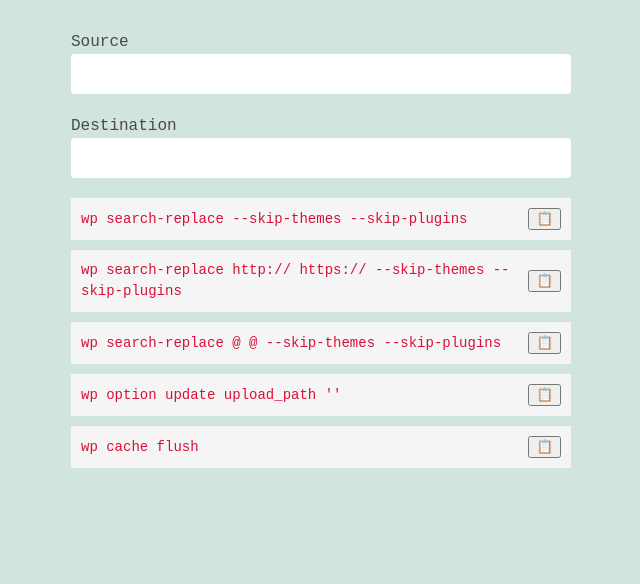
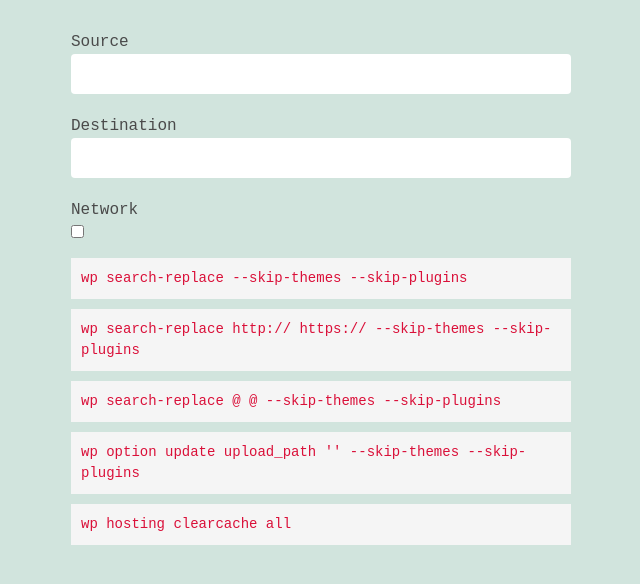
Before and after one commit to shariffff/cli-helper, a React (Create React App) app: page / in a window 1280 px wide. Shown: the top 584 px of the page, without its empty margins (319-959 px from the left). Built offline with nearby package versions, Linux system fonts and the light colour scheme.

Commit message:
MU support

```diff
--- a/src/App.js
+++ b/src/App.js
@@ -1,9 +1,12 @@
-import { useState } from 'react';
+import { useState, useEffect } from 'react';
 import './App.css';
+import Multisite from './Multisite';
+import Single from './Single';
 
 function App() {
-	const [source, setSouce] = useState('');
+	const [source, setSource] = useState('');
 	const [target, setTarget] = useState('');
+	const [network, setNetwork] = useState(false);
 	return (
 		<div className="App container">
 			<div className="field">
@@ -12,13 +15,13 @@ function App() {
 				</label>
 				<div className="control">
 					<input
-						autocomplete="false"
+						autoComplete="false"
 						className="input"
 						type="text"
 						name="source"
 						id="source"
 						value={source}
-						onChange={(e) => setSouce(e.target.value)}
+						onChange={(e) => setSource(e.target.value)}
 					/>
 				</div>
 			</div>
@@ -28,7 +31,7 @@ function App() {
 				</label>
 				<div className="control">
 					<input
-						autocomplete="false"
+						autoComplete="false"
 						className="input"
 						type="text"
 						name="destination"
@@ -38,45 +41,32 @@ function App() {
 					/>
 				</div>
 			</div>
-
-			<code className="card">
-				<span>
-					wp search-replace {source} {target} --skip-themes --skip-plugins
-				</span>
-				<button className="button" aria-label="Copy to clipboard">
-					📋
-				</button>
-			</code>
-			<code className="card">
-				<span>
-					wp search-replace http://{target} https://{target} --skip-themes
-					--skip-plugins
-				</span>
-
-				<button className="button" aria-label="Copy to clipboard">
-					📋
-				</button>
-			</code>
-			<code className="card">
-				<span>
-					wp search-replace @{target} @{source} --skip-themes --skip-plugins
-				</span>
-				<button className="button" aria-label="Copy to clipboard">
-					📋
-				</button>
-			</code>
-			<code className="card">
-				<span>wp option update upload_path ''</span>
-				<button className="button" aria-label="Copy to clipboard">
-					📋
-				</button>
-			</code>
-			<code className="card">
-				<span>wp cache flush</span>
-				<button className="button" aria-label="Copy to clipboard">
-					📋
-				</button>
-			</code>
+			<div className="field">
+				<label className="label" htmlFor="destination">
+					Network
+				</label>
+				<div className="control">
+					<input
+						className=""
+						type="checkbox"
+						name="network"
+						id="network"
+						checked={network}
+						onChange={() => setNetwork(!network)}
+					/>
+				</div>
+			</div>
+			<div>
+				{network ? (
+					<Multisite source={source} target={target} />
+				) : (
+					<Single source={source} target={target} />
+				)}
+				<code>
+					wp option update upload_path '' --skip-themes --skip-plugins
+				</code>
+				<code>wp hosting clearcache all</code>
+			</div>
 		</div>
 	);
 }
--- a/src/Multisite.js
+++ b/src/Multisite.js
@@ -1,34 +1,20 @@
 function Multisite({ source, target }) {
 	return (
-		<>
-			<code className="card">
-				<span>
-					wp search-replace {source} {target} --url={target} --network
-					--skip-plugins --skip-themes
-				</span>
-				<button className="button" aria-label="Copy to clipboard">
-					📋
-				</button>
+		<div className="card">
+			<code>
+				wp search-replace {source} {target} --url={target} --network
+				--skip-plugins --skip-themes
 			</code>
-			<code className="card">
-				<span>
-					wp search-replace http://{target} https://{target}
-					--url={target} --network --skip-plugins --skip-themes
-				</span>
-				<button className="button" aria-label="Copy to clipboard">
-					📋
-				</button>
+			<code>
+				wp search-replace http://{target} https://
+				{target}
+				--url={target} --network --skip-plugins --skip-themes
 			</code>
-			<code className="card">
-				<span>
-					wp search-replace @{target} @{source} --url={target} --network
-					--skip-plugins --skip-themes
-				</span>
-				<button className="button" aria-label="Copy to clipboard">
-					📋
-				</button>
+			<code>
+				wp search-replace @{target} @{source} --url={target} --network
+				--skip-plugins --skip-themes
 			</code>
-		</>
+		</div>
 	);
 }
 export default Multisite;
--- /dev/null
+++ b/src/Single.js
@@ -0,0 +1,16 @@
+export default function Single({ source, target }) {
+	return (
+		<div className="card">
+			<code>
+				wp search-replace {source} {target} --skip-themes --skip-plugins
+			</code>
+			<code>
+				wp search-replace http://{target} https://{target} --skip-themes
+				--skip-plugins
+			</code>
+			<code>
+				wp search-replace @{target} @{source} --skip-themes --skip-plugins
+			</code>
+		</div>
+	);
+}
```
Also changed, not shown: package.json (line endings or trailing spaces), 1 other file (tests, documents, lock files or other folders).
